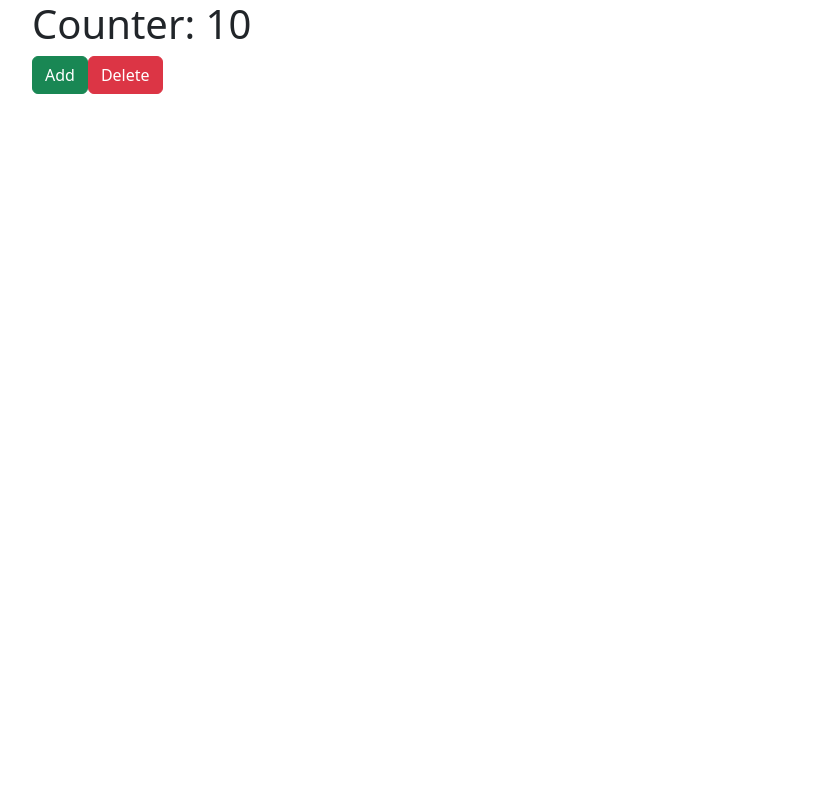
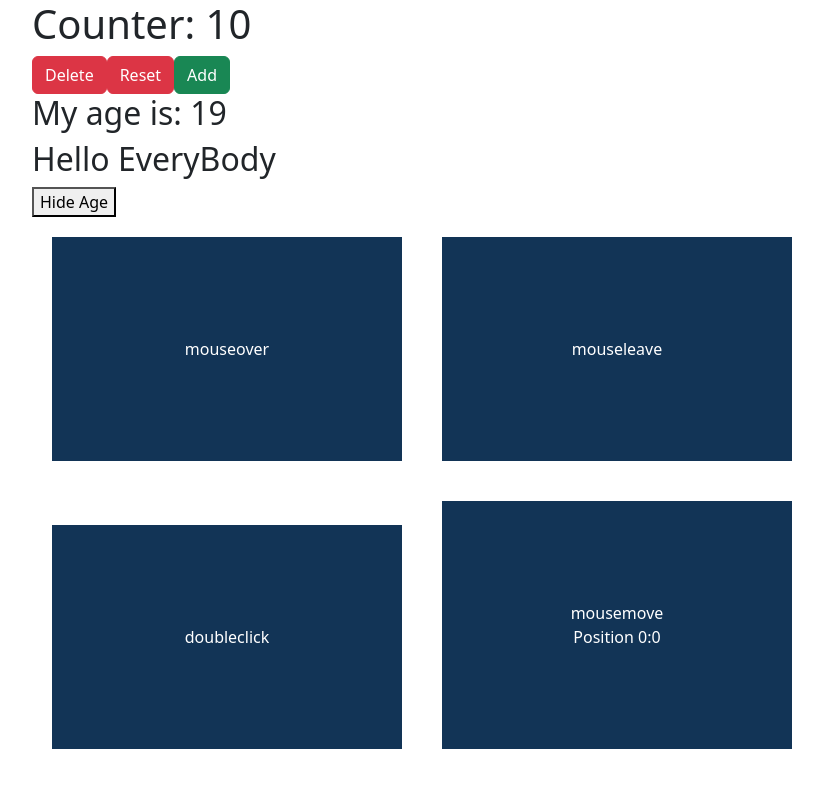
Before and after one commit to boburastonov/vueJS-lessons, a Vue app: page / in a window 1280 px wide. Shown: the top 788 px of the page, without its empty margins (50-873 px from the left). Built offline with nearby package versions, Linux system fonts and the light colour scheme.

Commit message:
6-dars => click event, mouse events, conditional rendering

```diff
--- a/src/App.vue
+++ b/src/App.vue
@@ -2,8 +2,25 @@
   <div class="container">
     <h1>Counter: {{ counter }}</h1>
     <div class="d-flex">
+      <button @click="onDecrement" class="btn btn-danger">Delete</button>
+      <button @click="onReset" class="btn btn-danger">Reset</button>
       <button @click="onIncrement" class="btn btn-success">Add</button>
-      <button @click="onDecrement" class="btn btn-danger">Delete</button>
+    </div>
+
+    <h2 v-if="isAgeVisible">My age is: {{ age }}</h2>
+    <h2 v-show="isAgeVisible">Hello EveryBody</h2>
+    <button @click="showOrHideAge">
+      <span v-if="!isAgeVisible">Show Age</span>
+      <span v-if="isAgeVisible">Hide Age</span>
+    </button>
+    <br />
+
+    <div class="box" @mouseover="handleEvent">mouseover</div>
+    <div class="box" @mouseleave="handleEvent">mouseleave</div>
+    <div class="box" @dblclick="handleEvent">doubleclick</div>
+    <div class="box" @mousemove="handlePosition">
+      mousemove <br />
+      Position {{ x }}:{{ y }}
     </div>
   </div>
 </template>
@@ -12,16 +29,34 @@ export default {
   data() {
     return {
       counter: 10,
+      age: 19,
+      isAgeVisible: true,
+      x: 0,
+      y: 0,
     };
   },
   methods: {
     onIncrement() {
-      this.counter+=1
+      this.counter += 1;
     },
     onDecrement() {
-      this.counter-=1
-    }
+      this.counter -= 1;
+    },
+    onReset() {
+      this.counter = 0;
+    },
+    showOrHideAge() {
+      this.isAgeVisible = !this.isAgeVisible;
+    },
+    handleEvent(event) {
+      console.log("event: " + event.type);
+    },
+    handlePosition(event) {
+      this.x = event.offsetX;
+      this.y = event.offsetY;
+    },
   },
 };
 </script>
 <style lang=""></style>
+0ol,
--- /dev/null
+++ b/src/main.css
@@ -0,0 +1,9 @@
+.box {
+  display: inline-block;
+  width: 350px;
+  padding: 100px 0;
+  margin: 20px;
+  text-align: center;
+  color: white;
+  background-color: #123456;
+}
--- a/src/main.js
+++ b/src/main.js
@@ -1,4 +1,5 @@
 import { createApp } from "vue";
 import App from "./App.vue";
+import "./main.css";
 
 createApp(App).mount("#app");
```
